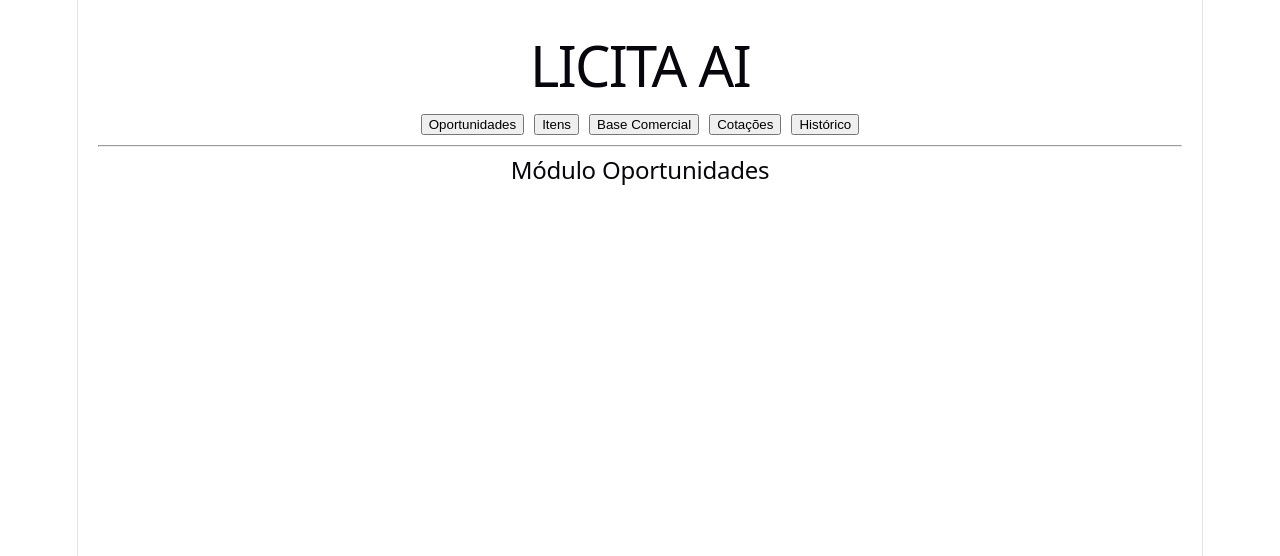
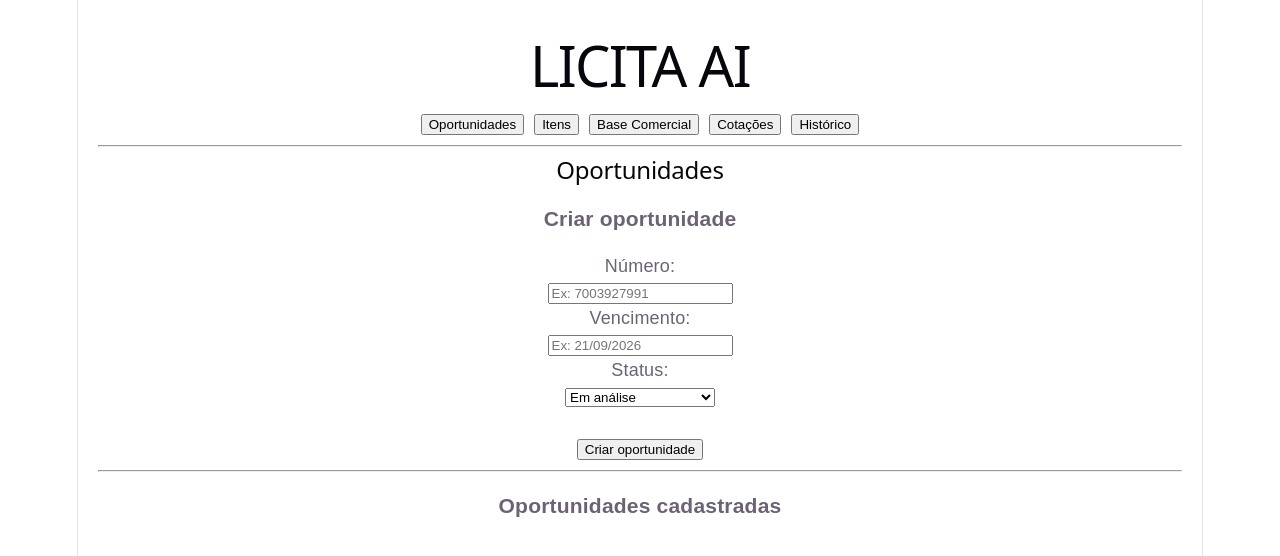
Before and after one commit to evaldoasjunior-sys/licita-ai, a React app in the folder frontend/: page / in a window 1280 px wide. Shown: the top 556 px of the page. Built offline with nearby package versions, Linux system fonts and the light colour scheme; the HTML template or start-up script is replaced by a standard one.

Commit message:
MVP 1.8 - Oportunidades com lista dinamica de itens

```diff
--- a/frontend/src/components/oportunidades.jsx
+++ b/frontend/src/components/oportunidades.jsx
@@ -1,5 +1,173 @@
+import { useState } from "react";
+
 function Oportunidades() {
-  return <h2>Módulo Oportunidades</h2>;
+  const [numero, setNumero] = useState("");
+  const [vencimento, setVencimento] = useState("");
+  const [status, setStatus] = useState("Em análise");
+  const [itemNumero, setItemNumero] = useState("");
+  const [quantidade, setQuantidade] = useState("");
+  const [descricao, setDescricao] = useState("");
+
+  const [oportunidades, setOportunidades] = useState(() => {
+    const dados = localStorage.getItem("oportunidades");
+    return dados ? JSON.parse(dados) : [];
+  });
+
+  function salvarOportunidades(lista) {
+    setOportunidades(lista);
+    localStorage.setItem("oportunidades", JSON.stringify(lista));
+  }
+
+  function criarOportunidade() {
+    if (!numero) {
+      alert("Informe o número da oportunidade.");
+      return;
+    }
+
+    const nova = {
+      numero,
+      vencimento,
+      status,
+      itens: [],
+    };
+
+    salvarOportunidades([...oportunidades, nova]);
+
+    setNumero("");
+    setVencimento("");
+    setStatus("Em análise");
+
+    alert("Oportunidade criada!");
+  }
+
+  function adicionarItem(numeroOportunidade) {
+    if (!itemNumero || !quantidade || !descricao) {
+      alert("Preencha item, quantidade e descrição.");
+      return;
+    }
+
+    const novoItem = {
+      itemNumero,
+      quantidade,
+      descricao,
+    };
+
+    const atualizadas = oportunidades.map((op) =>
+      op.numero === numeroOportunidade
+        ? { ...op, itens: [...op.itens, novoItem] }
+        : op
+    );
+
+    salvarOportunidades(atualizadas);
+
+    setItemNumero("");
+    setQuantidade("");
+    setDescricao("");
+
+    alert("Item adicionado!");
+  }
+
+  return (
+    <div>
+      <h2>Oportunidades</h2>
+
+      <h3>Criar oportunidade</h3>
+
+      <p>Número:</p>
+      <input
+        value={numero}
+        onChange={(e) => setNumero(e.target.value)}
+        placeholder="Ex: 7003927991"
+      />
+
+      <p>Vencimento:</p>
+      <input
+        value={vencimento}
+        onChange={(e) => setVencimento(e.target.value)}
+        placeholder="Ex: 21/09/2026"
+      />
+
+      <p>Status:</p>
+      <select value={status} onChange={(e) => setStatus(e.target.value)}>
+        <option>Em análise</option>
+        <option>Sem interesse</option>
+        <option>Com interesse</option>
+        <option>Cotação enviada</option>
+        <option>Aguardando resposta</option>
+        <option>Finalizada</option>
+      </select>
+
+      <br />
+      <br />
+
+      <button onClick={criarOportunidade}>Criar oportunidade</button>
+
+      <hr />
+
+      <h3>Oportunidades cadastradas</h3>
+
+      {oportunidades.map((op, index) => (
+        <div
+          key={index}
+          style={{
+            border: "1px solid #ccc",
+            padding: "15px",
+            marginBottom: "15px",
+          }}
+        >
+          <h3>{op.numero}</h3>
+          <p><strong>Vencimento:</strong> {op.vencimento}</p>
+          <p><strong>Status:</strong> {op.status}</p>
+
+          <h4>Adicionar item nesta oportunidade</h4>
+
+          <p>Nº do item:</p>
+          <input
+            value={itemNumero}
+            onChange={(e) => setItemNumero(e.target.value)}
+            placeholder="Ex: 1"
+          />
+
+          <p>Quantidade:</p>
+          <input
+            value={quantidade}
+            onChange={(e) => setQuantidade(e.target.value)}
+            placeholder="Ex: 2"
+          />
+
+          <p>Descrição:</p>
+          <textarea
+            rows="6"
+            cols="80"
+            value={descricao}
+            onChange={(e) => setDescricao(e.target.value)}
+            placeholder="Cole aqui a descrição do item"
+          />
+
+          <br />
+          <br />
+
+          <button onClick={() => adicionarItem(op.numero)}>
+            Adicionar item
+          </button>
+
+          <h4>Itens</h4>
+
+          {op.itens.length === 0 ? (
+            <p>Nenhum item cadastrado.</p>
+          ) : (
+            <ul>
+              {op.itens.map((item, i) => (
+                <li key={i}>
+                  Item {item.itemNumero} | Qtd {item.quantidade} | {item.descricao}
+                </li>
+              ))}
+            </ul>
+          )}
+        </div>
+      ))}
+    </div>
+  );
 }
 
 export default Oportunidades;
```
